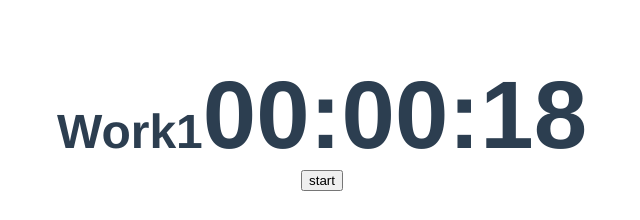
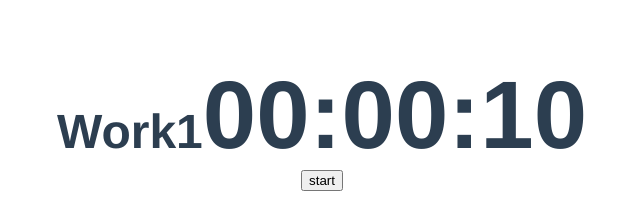
Before and after one commit to EndoHizumi/myPomodoro, a Vue app in the folder mypomodoro/: page / in a window 1280 px wide. Shown: the top 220 px of the page, without its empty margins (318-958 px from the left). Built offline with nearby package versions, Linux system fonts and the light colour scheme.

Commit message:
modify: Extended time

```diff
--- a/mypomodoro/src/App.vue
+++ b/mypomodoro/src/App.vue
@@ -52,15 +52,15 @@ export default {
   created: function() {
     this.pattern.push({
       name: "Work1",
-      time: "18"
+      time: "10"
     },
     {
       name: "Work2",
-      time: "3"
+      time: "10"
     },
     {
       name: "break1",
-      time: "3"
+      time: "5"
     });
     this.name = this.pattern[this.position]['name'];
     this.time = this.pattern[this.position]["time"];
```
